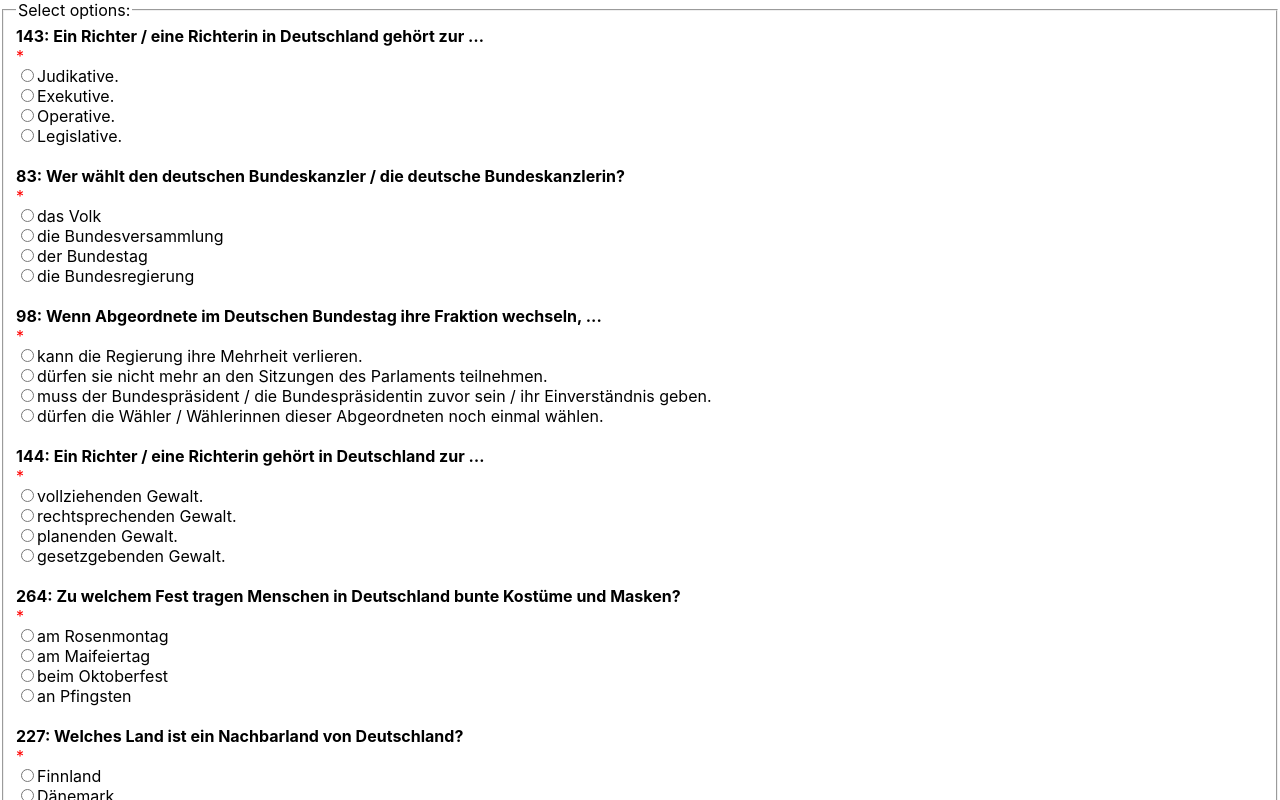
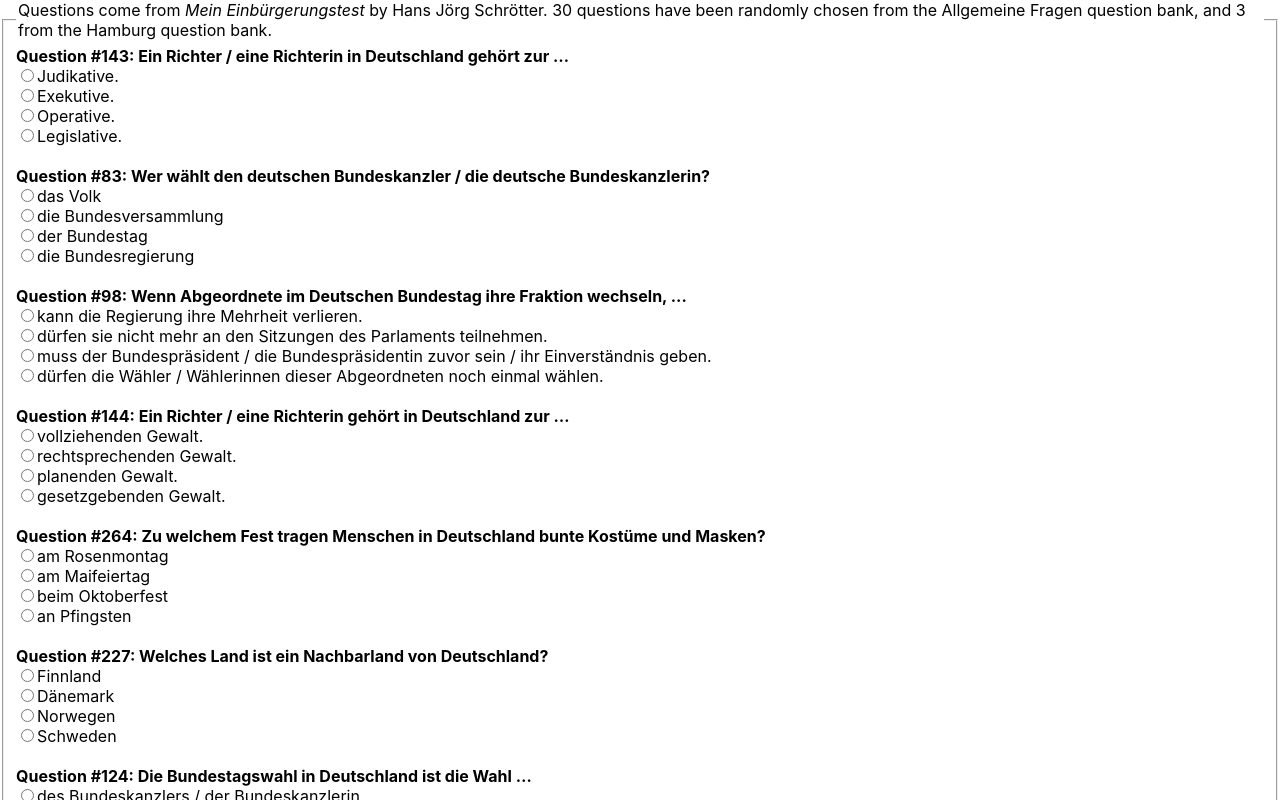
Before and after one commit to csrs/einbuergerungstest, a React (Create React App) app: page / in a window 1280 px wide. Shown: the top 800 px of the page. Built offline with nearby package versions, Linux system fonts and the light colour scheme.

Commit message:
more corrections to order of answers

```diff
--- a/src/components/QuestionGroup.tsx
+++ b/src/components/QuestionGroup.tsx
@@ -1,10 +1,7 @@
 import React, { useState } from "react";
 import { mainQuestions, hamburgQuestions } from "../consts/questions.ts";
 import { QuestionAnswerKey } from "../types/questionAnswerTypes.ts";
-import {
-  calculateScore,
-  chooseRandomQuestions,
-} from "../utils/questionAnswerUtils.ts";
+import { chooseRandomQuestions } from "../utils/questionAnswerUtils.ts";
 import "./../App.css";
 
 export const QuestionGroup = () => {
@@ -15,7 +12,7 @@ export const QuestionGroup = () => {
   const [randomQs, setRandomQs] = useState(() =>
     chooseRandomQuestions(mainQuestions, hamburgQuestions)
   );
-  const [score, setScore] = useState(0);
+  const [score, setScore] = useState<number | undefined>(undefined);
 
   const handleSubmit = (e) => {
     e.preventDefault();
@@ -52,7 +49,11 @@ export const QuestionGroup = () => {
   return (
     <form onSubmit={handleSubmit} onReset={handleReset}>
       <fieldset>
-        <legend>Select options:</legend>
+        <legend>
+          Questions come from <em>Mein Einbürgerungstest</em> by Hans Jörg
+          Schrötter. 30 questions have been randomly chosen from the Allgemeine
+          Fragen question bank, and 3 from the Hamburg question bank.
+        </legend>
         <div className="questions-container">
           {randomQs.map((q) => {
             const isCorrectlyAnswered = submittedAnswers[q.id] === q.answer;
@@ -69,12 +70,10 @@ export const QuestionGroup = () => {
                   }}
                 >
                   <strong>
-                    {q.id + 1}: {q.question}
+                    Question #{q.id + 1}: {q.question}
                   </strong>
                   {q.image && <img src={q.image} style={{ width: "200px" }} />}
                 </div>
-                <span style={{ color: "red" }}> *</span>
-
                 {q.possibleAnswers.map((a, index) => {
                   return (
                     <div key={index}>
@@ -98,7 +97,7 @@ export const QuestionGroup = () => {
         </div>
         <button type="submit">Submit</button>
         <button type="reset">New Questions</button>
-        <span>{score}</span>
+        {score && <span> Score: {score}</span>}
       </fieldset>
     </form>
   );
--- a/src/consts/questions.ts
+++ b/src/consts/questions.ts
@@ -1638,16 +1638,17 @@ export const mainQuestions: Question[] = [
     ],
     answer: 1,
   },
+  // need to check above here
   {
     id: 150,
     question: "Wer baute die Mauer in Berlin?",
     possibleAnswers: [
       "Großbritannien",
+      "die DDR",
       "die Bundesrepublik Deutschland",
-      "die DDR",
       "die USA",
     ],
-    answer: 2,
+    answer: 1,
   },
   {
     id: 151,
@@ -1798,12 +1799,12 @@ export const mainQuestions: Question[] = [
     question:
       "Bei welchen Demonstrationen in Deutschland riefen die Menschen „Wir sind das Volk“?",
     possibleAnswers: [
-      "bei den Montagsdemonstrationen 1989 in der DDR",
       "beim Arbeiteraufstand 1953 in der DDR",
       "bei den Demonstrationen 1968 in der Bundesrepublik Deutschland",
       "bei den Anti-Atomkraft-Demonstrationen 1985 in der Bundesrepublik Deutschland",
-    ],
-    answer: 0,
+      "bei den Montagsdemonstrationen 1989 in der DDR",
+    ],
+    answer: 3,
   },
   {
     id: 166,
@@ -1835,12 +1836,12 @@ export const mainQuestions: Question[] = [
     question:
       "Was gab es während der Zeit des Nationalsozialismus in Deutschland?",
     possibleAnswers: [
+      "das Verbot von Parteien",
       "das Recht zur freien Entfaltung der Persönlichkeit",
       "Pressefreiheit",
-      "das Verbot von Parteien",
       "den Schutz der Menschenwürde",
     ],
-    answer: 2,
+    answer: 0,
   },
   {
     id: 170,
@@ -1891,13 +1892,14 @@ export const mainQuestions: Question[] = [
   {
     id: 175,
     question: "Wie waren die Besatzungszonen Deutschlands nach 1945 verteilt?",
+    image: "https://www.einbuergerungstest-online.de/img/fragen/176@2x.png",
     possibleAnswers: [
       "1=Großbritannien, 2=Sowjetunion, 3=Frankreich, 4=USA",
       "1=Sowjetunion, 2=Großbritannien, 3=USA, 4=Frankreich",
+      "1=Großbritannien, 2=Sowjetunion, 3=USA, 4=Frankreich",
       "1=Großbritannien, 2=USA, 3=Sowjetunion, 4=Frankreich",
-      "1=Großbritannien, 2=Sowjetunion, 3=USA, 4=Frankreich",
-    ],
-    answer: 0,
+    ],
+    answer: 2,
   },
   {
     id: 176,
@@ -1944,6 +1946,7 @@ export const mainQuestions: Question[] = [
     id: 180,
     question:
       "Was wollte Willy Brandt mit seinem Kniefall 1970 im ehemaligen jüdischen Ghetto in Warschau ausdrücken?",
+    image: "https://www.einbuergerungstest-online.de/img/fragen/181.png",
     possibleAnswers: [
       "Er hat sich den ehemaligen Alliierten unterworfen.",
       "Er bat Polen und die polnischen Juden um Vergebung.",
@@ -1975,7 +1978,7 @@ export const mainQuestions: Question[] = [
       "ein Vorschlag der Bundesregierung",
       "ein Vorschlag der UdSSR",
     ],
-    answer: 0,
+    answer: 1,
   },
   {
     id: 184,
@@ -2000,6 +2003,7 @@ export const mainQuestions: Question[] = [
     id: 186,
     question:
       "Welcher deutsche Staat hatte eine schwarz-rot-goldene Flagge mit Hammer, Zirkel und Ährenkranz?",
+    image: "https://www.einbuergerungstest-online.de/img/fragen/187@2x.png",
     possibleAnswers: [
       "Preußen",
       "Bundesrepublik Deutschland",
@@ -2221,12 +2225,8 @@ export const mainQuestions: Question[] = [
   {
     id: 208,
     question: "Welches war das Wappen der Deutschen Demokratischen Republik?",
-    possibleAnswers: [
-      "Vier Symbole: 1) einköpfiger Adler auf einem (gelben) Schild. 2) Zwei vereinigte Symbole. 3) stilisiertes Tatzenkreuz. 4) Ährenkranz mit Hammer und Zirkel",
-      "1",
-      "2",
-      "3",
-    ],
+    image: "https://www.einbuergerungstest-online.de/img/fragen/209@2x.png",
+    possibleAnswers: ["1", "2", "3", "4"],
     answer: 3,
   },
   {
@@ -2268,7 +2268,7 @@ export const mainQuestions: Question[] = [
     possibleAnswers: [
       "70 Millionen",
       "78 Millionen",
-      "83 Millionen",
+      "84 Millionen",
       "90 Millionen",
     ],
     answer: 2,
@@ -2299,13 +2299,14 @@ export const mainQuestions: Question[] = [
     id: 215,
     question:
       "Welches Symbol ist im Plenarsaal des Deutschen Bundestages zu sehen?",
-    possibleAnswers: [
+    image: "https://www.einbuergerungstest-online.de/img/fragen/216.png",
+    possibleAnswers: [
+      "der Bundesadler",
       "die Fahne der Stadt Berlin",
-      "der Bundesadler",
       "der Reichsadler",
       "die Reichskrone",
     ],
-    answer: 1,
+    answer: 0,
   },
   {
     id: 216,
@@ -2314,10 +2315,10 @@ export const mainQuestions: Question[] = [
     possibleAnswers: [
       "1919 bis 1927",
       "1933 bis 1945",
+      "1945 bis 1961",
       "1949 bis 1990",
-      "1945 bis 1961",
-    ],
-    answer: 2,
+    ],
+    answer: 3,
   },
   {
     id: 217,
@@ -2389,6 +2390,7 @@ export const mainQuestions: Question[] = [
   {
     id: 225,
     question: "Welche ist die Flagge der Europäischen Union?",
+    image: "https://www.einbuergerungstest-online.de/img/fragen/226@2x.png",
     possibleAnswers: ["1", "2", "3", "4"],
     answer: 1,
   },
@@ -2405,10 +2407,10 @@ export const mainQuestions: Question[] = [
     possibleAnswers: [
       "NATO-Osterweiterung",
       "EU-Osterweiterung",
+      "Deutsche Wiedervereinigung",
       "Europäische Gemeinschaft",
-      "Deutsche Wiedervereinigung",
-    ],
-    answer: 3,
+    ],
+    answer: 2,
   },
   {
     id: 228,
@@ -2440,10 +2442,10 @@ export const mainQuestions: Question[] = [
     possibleAnswers: [
       "die Europäische Kommission",
       "die Länder, die in die EU eintreten dürfen",
+      "die Abgeordneten des Europäischen Parlaments",
       "die europäische Verfassung",
-      "die Abgeordneten des Europäischen Parlaments",
-    ],
-    answer: 3,
+    ],
+    answer: 2,
   },
   {
     id: 232,
@@ -2461,6 +2463,7 @@ export const mainQuestions: Question[] = [
     id: 234,
     question:
       "Der französische Staatspräsident François Mitterrand und der deutsche Bundeskanzler Helmut Kohl gedenken in Verdun gemeinsam der Toten beider Weltkriege. Welches Ziel der Europäischen Union wird bei diesem Treffen deutlich?",
+    image: "https://www.einbuergerungstest-online.de/img/fragen/235.png",
     possibleAnswers: [
       "Freundschaft zwischen England und Deutschland",
       "Reisefreiheit in alle Länder der EU",
@@ -2522,11 +2525,11 @@ export const mainQuestions: Question[] = [
       "Frau Seger bekommt ein Kind. Was muss sie tun, um Elterngeld zu erhalten?",
     possibleAnswers: [
       "Sie muss an ihre Krankenkasse schreiben.",
+      "Sie muss einen Antrag bei der Elterngeldstelle stellen.",
       "Sie muss nichts tun, denn sie bekommt automatisch Elterngeld.",
-      "Sie muss einen Antrag bei der Elterngeldstelle stellen.",
       "Sie muss das Arbeitsamt um Erlaubnis bitten.",
     ],
-    answer: 2,
+    answer: 1,
   },
   {
     id: 241,
@@ -2545,12 +2548,12 @@ export const mainQuestions: Question[] = [
     question:
       "Maik und Sybille wollen mit Freunden an ihrem deutschen Wohnort eine Demonstration auf der Straße abhalten. Was müssen sie vorher tun?",
     possibleAnswers: [
+      "Sie müssen die Demonstration anmelden.",
       "Sie müssen nichts tun. Man darf in Deutschland jederzeit überall demonstrieren.",
-      "Sie müssen die Demonstration anmelden.",
       "Sie können gar nichts tun, denn Demonstrationen sind in Deutschland grundsätzlich verboten.",
       "Maik und Sybille müssen einen neuen Verein gründen, weil nur Vereine demonstrieren dürfen.",
     ],
-    answer: 1,
+    answer: 0,
   },
   {
     id: 243,
@@ -2587,11 +2590,11 @@ export const mainQuestions: Question[] = [
       "Eine Frau ist schwanger. Sie ist kurz vor und nach der Geburt ihres Kindes vom Gesetz besonders beschützt. Wie heißt dieser Schutz?",
     possibleAnswers: [
       "Elternzeit",
+      "Mutterschutz",
       "Geburtsvorbereitung",
-      "Mutterschutz",
       "Wochenbett",
     ],
-    answer: 2,
+    answer: 1,
   },
   {
     id: 247,
@@ -2628,8 +2631,6 @@ export const mainQuestions: Question[] = [
     ],
     answer: 1,
   },
-
-  // need to check the ones above ^^
   {
     id: 250,
     question: "Wenn man in Deutschland ein Kind schlägt, …",
```
Also changed, not shown: src/App.jsx (+0 -34 lines).
